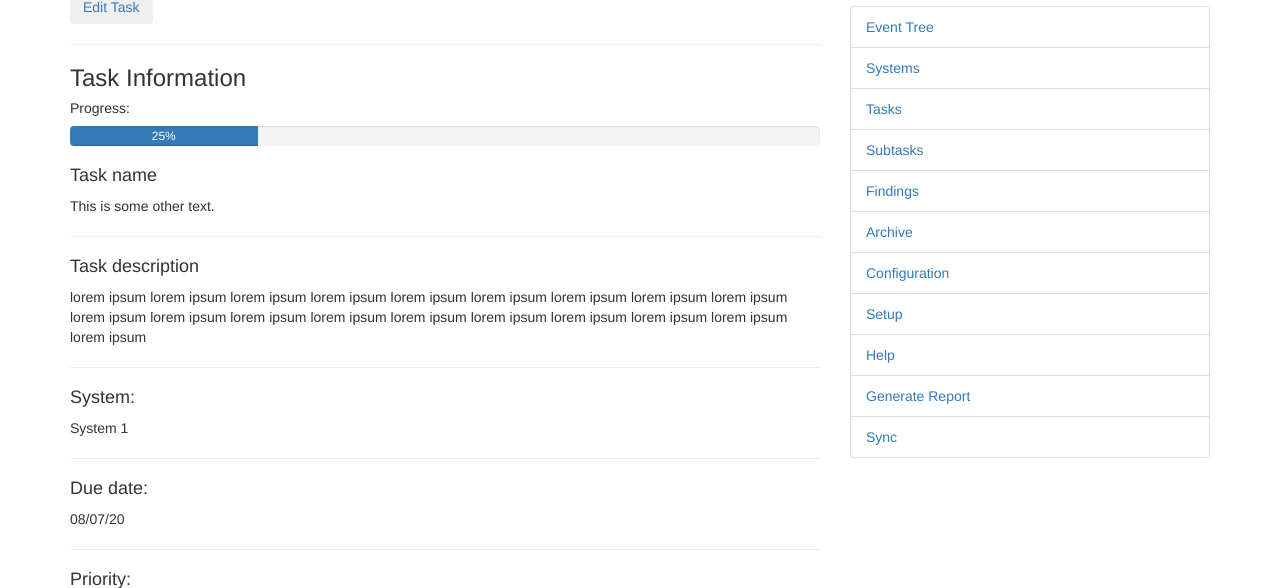
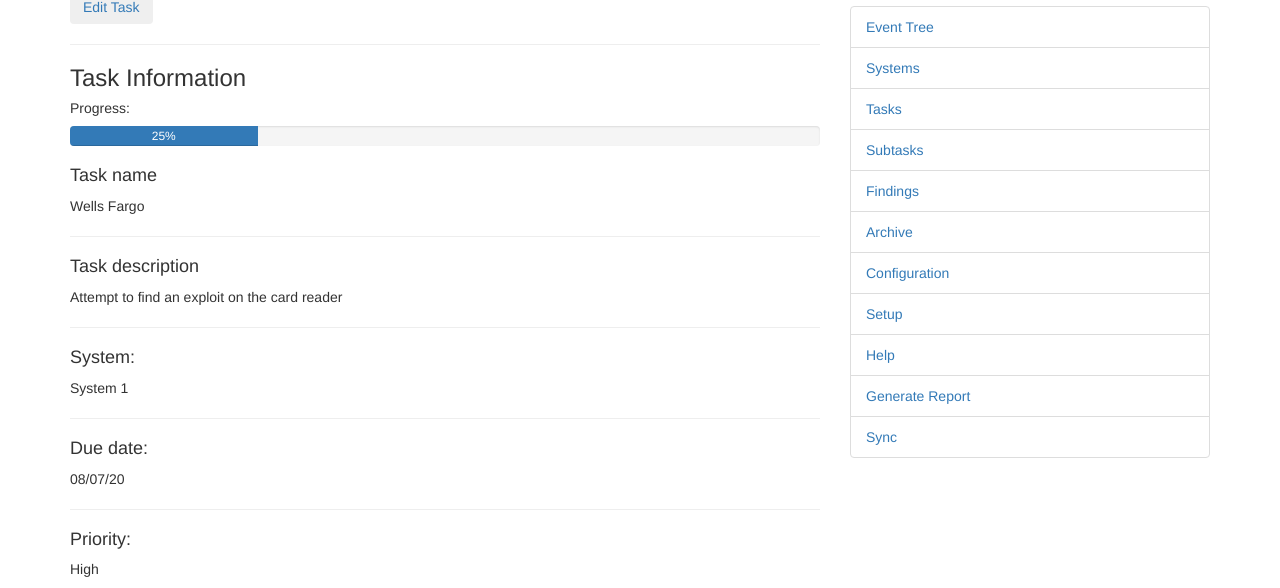
Before and after one commit to miguelmunozh/SE-project, a Flask app: page /TaskView in a window 1280 px wide. Shown: the part 152-740 px from the top of the page. Run offline with Flask 2, Linux system fonts and the light colour scheme; some libraries are stand-ins or nearby versions.

Commit message:
Remove the dummy data

```diff
--- a/flaskProject/templates/TaskView.html
+++ b/flaskProject/templates/TaskView.html
@@ -14,12 +14,10 @@
         </div>
     </div>
     <h4>Task name</h4>
-    <p>This is some other text.</p>
+    <p>Wells Fargo</p>
     <hr>
     <h4>Task description</h4>
-    <p>lorem ipsum lorem ipsum lorem ipsum lorem ipsum lorem ipsum lorem ipsum
-        lorem ipsum lorem ipsum lorem ipsum lorem ipsum lorem ipsum lorem ipsum lorem ipsum
-        lorem ipsum lorem ipsum lorem ipsum lorem ipsum lorem ipsum lorem ipsum </p>
+    <p>Attempt to find an exploit on the card reader </p>
     <hr>
     <h4>System: </h4>
     <p>System 1</p>
```
